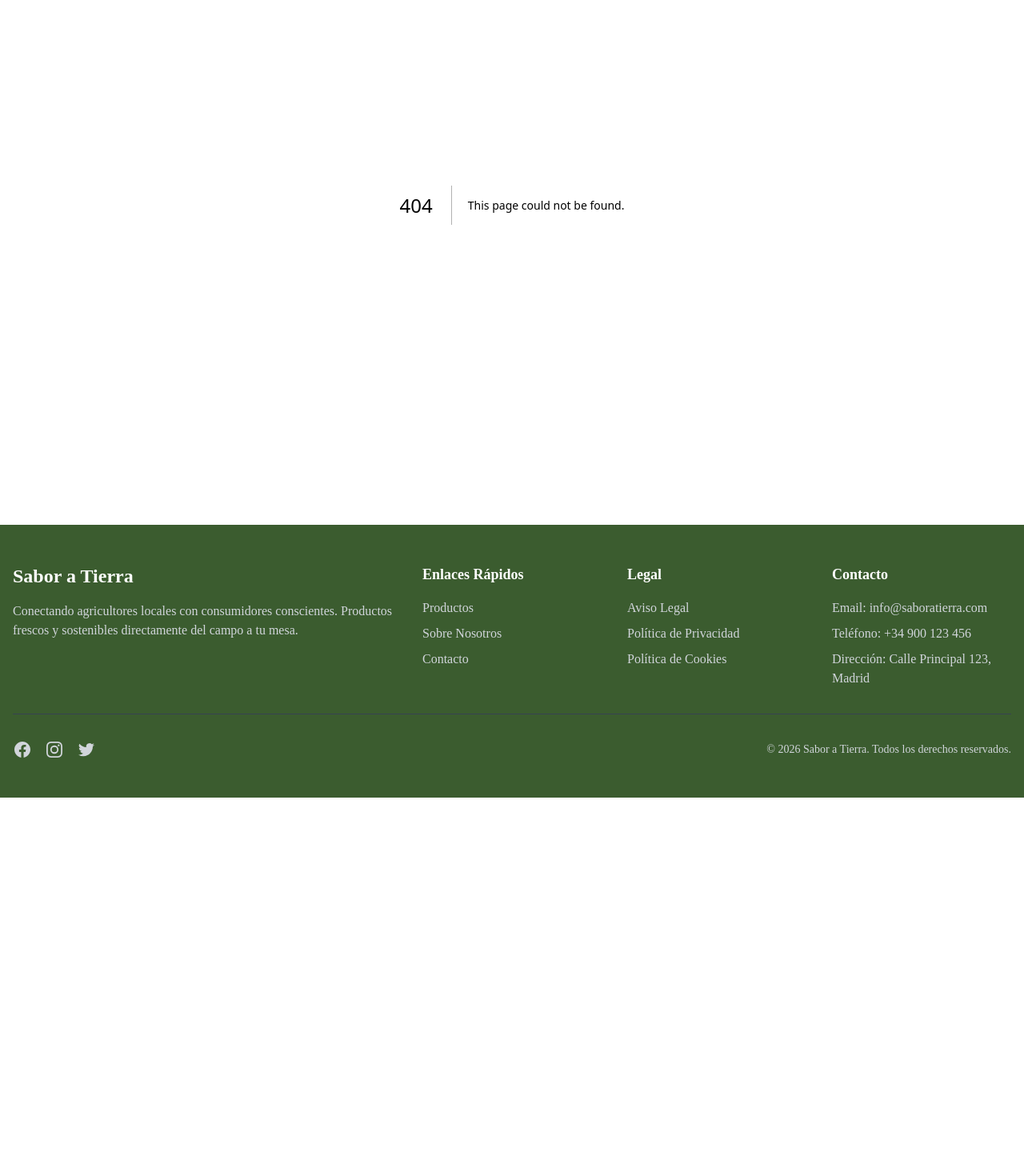
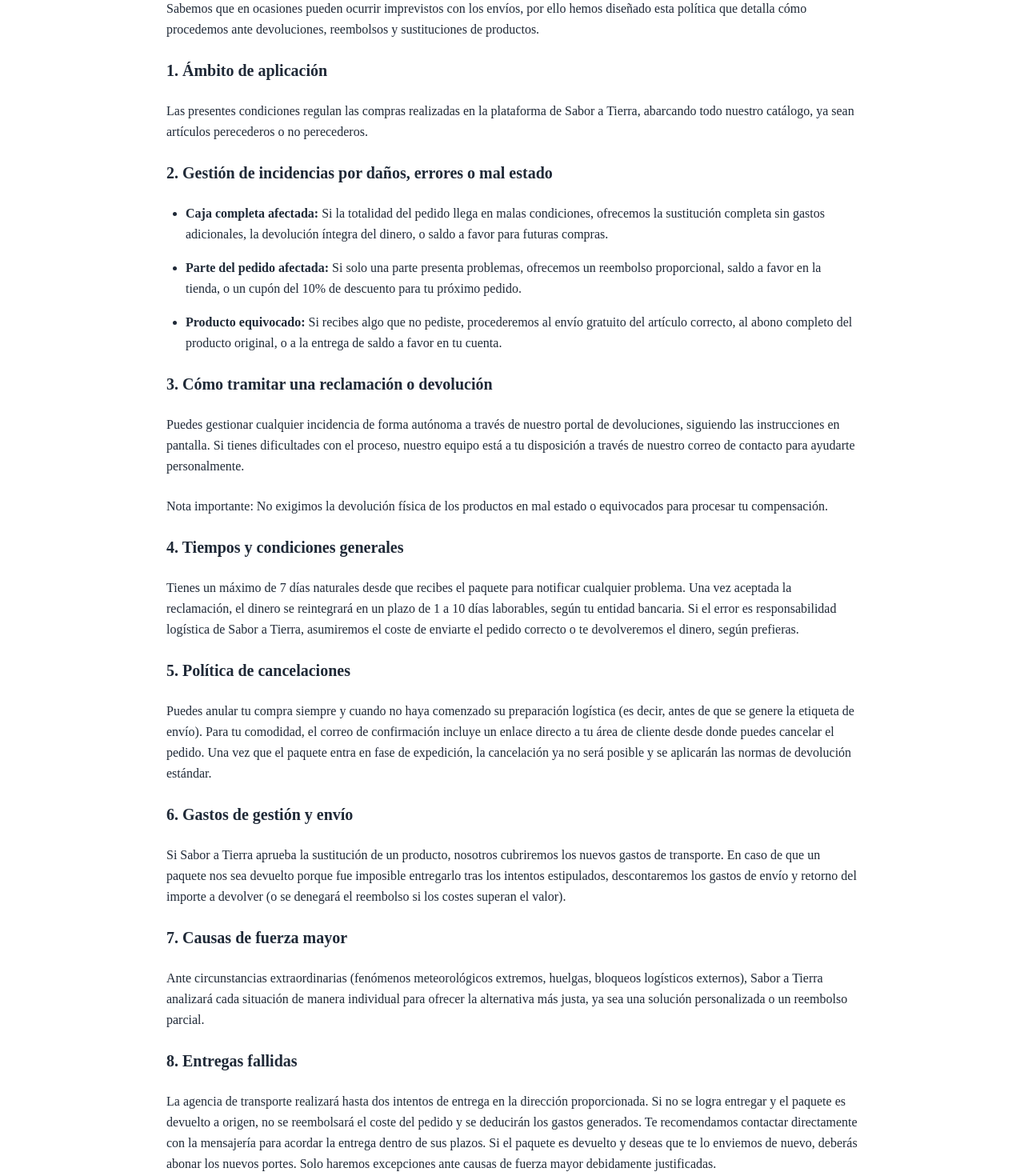
Before and after one commit to Cryptonycode/-sabor-a-tierra, a Next.js app: page /politica-reembolso in a window 1280 px wide. Before the commit this address had no page. Shown: the part 240-1710 px from the top of the page at 80% size. Before the commit the page ends 1237 px from the top, so only its background shows below. Built offline with nearby package versions, Linux system fonts and the light colour scheme.

Commit message:
feat(legal): añadir contenido a la politica de reembolso y devoluciones

```diff
--- /dev/null
+++ b/src/app/politica-reembolso/page.tsx
@@ -0,0 +1,58 @@
+import React from 'react';
+
+export default function PoliticaReembolsoPage() {
+  return (
+    <div className="max-w-4xl mx-auto px-4 py-12 text-gray-800">
+      <h1 className="text-3xl font-bold mb-8 text-center text-primary">Política de Reembolso y Devoluciones</h1>
+
+      <div className="space-y-6 leading-relaxed">
+        <p>
+          En <strong>Sabor a Tierra</strong>, nuestra prioridad es garantizar tu total satisfacción y mantener una transparencia absoluta en cada compra. Sabemos que en ocasiones pueden ocurrir imprevistos con los envíos, por ello hemos diseñado esta política que detalla cómo procedemos ante devoluciones, reembolsos y sustituciones de productos.
+        </p>
+        <h2 className="text-xl font-semibold mt-8 mb-4">1. Ámbito de aplicación</h2>
+        <p>
+          Las presentes condiciones regulan las compras realizadas en la plataforma de Sabor a Tierra, abarcando todo nuestro catálogo, ya sean artículos perecederos o no perecederos.
+        </p>
+        <h2 className="text-xl font-semibold mt-8 mb-4">2. Gestión de incidencias por daños, errores o mal estado</h2>
+        <ul className="list-disc pl-6 space-y-4">
+          <li>
+            <strong>Caja completa afectada:</strong> Si la totalidad del pedido llega en malas condiciones, ofrecemos la sustitución completa sin gastos adicionales, la devolución íntegra del dinero, o saldo a favor para futuras compras.
+          </li>
+          <li>
+            <strong>Parte del pedido afectada:</strong> Si solo una parte presenta problemas, ofrecemos un reembolso proporcional, saldo a favor en la tienda, o un cupón del 10% de descuento para tu próximo pedido.
+          </li>
+          <li>
+            <strong>Producto equivocado:</strong> Si recibes algo que no pediste, procederemos al envío gratuito del artículo correcto, al abono completo del producto original, o a la entrega de saldo a favor en tu cuenta.
+          </li>
+        </ul>
+        <h2 className="text-xl font-semibold mt-8 mb-4">3. Cómo tramitar una reclamación o devolución</h2>
+        <p>
+          Puedes gestionar cualquier incidencia de forma autónoma a través de nuestro portal de devoluciones, siguiendo las instrucciones en pantalla. Si tienes dificultades con el proceso, nuestro equipo está a tu disposición a través de nuestro correo de contacto para ayudarte personalmente.
+        </p>
+        <p className="font-medium">
+          Nota importante: No exigimos la devolución física de los productos en mal estado o equivocados para procesar tu compensación.
+        </p>
+        <h2 className="text-xl font-semibold mt-8 mb-4">4. Tiempos y condiciones generales</h2>
+        <p>
+          Tienes un máximo de 7 días naturales desde que recibes el paquete para notificar cualquier problema. Una vez aceptada la reclamación, el dinero se reintegrará en un plazo de 1 a 10 días laborables, según tu entidad bancaria. Si el error es responsabilidad logística de Sabor a Tierra, asumiremos el coste de enviarte el pedido correcto o te devolveremos el dinero, según prefieras.
+        </p>
+        <h2 className="text-xl font-semibold mt-8 mb-4">5. Política de cancelaciones</h2>
+        <p>
+          Puedes anular tu compra siempre y cuando no haya comenzado su preparación logística (es decir, antes de que se genere la etiqueta de envío). Para tu comodidad, el correo de confirmación incluye un enlace directo a tu área de cliente desde donde puedes cancelar el pedido. Una vez que el paquete entra en fase de expedición, la cancelación ya no será posible y se aplicarán las normas de devolución estándar.
+        </p>
+        <h2 className="text-xl font-semibold mt-8 mb-4">6. Gastos de gestión y envío</h2>
+        <p>
+          Si Sabor a Tierra aprueba la sustitución de un producto, nosotros cubriremos los nuevos gastos de transporte. En caso de que un paquete nos sea devuelto porque fue imposible entregarlo tras los intentos estipulados, descontaremos los gastos de envío y retorno del importe a devolver (o se denegará el reembolso si los costes superan el valor).
+        </p>
+        <h2 className="text-xl font-semibold mt-8 mb-4">7. Causas de fuerza mayor</h2>
+        <p>
+          Ante circunstancias extraordinarias (fenómenos meteorológicos extremos, huelgas, bloqueos logísticos externos), Sabor a Tierra analizará cada situación de manera individual para ofrecer la alternativa más justa, ya sea una solución personalizada o un reembolso parcial.
+        </p>
+        <h2 className="text-xl font-semibold mt-8 mb-4">8. Entregas fallidas</h2>
+        <p>
+          La agencia de transporte realizará hasta dos intentos de entrega en la dirección proporcionada. Si no se logra entregar y el paquete es devuelto a origen, no se reembolsará el coste del pedido y se deducirán los gastos generados. Te recomendamos contactar directamente con la mensajería para acordar la entrega dentro de sus plazos. Si el paquete es devuelto y deseas que te lo enviemos de nuevo, deberás abonar los nuevos portes. Solo haremos excepciones ante causas de fuerza mayor debidamente justificadas.
+        </p>
+      </div>
+    </div>
+  );
+}
--- a/src/components/Footer.tsx
+++ b/src/components/Footer.tsx
@@ -55,6 +55,11 @@
                   Política de Cookies
                 </Link>
               </li>
+              <li>
+                <Link href="/politica-reembolso" className="text-gray-300 hover:text-white transition-colors">
+                  Política de Reembolso
+                </Link>
+              </li>
             </ul>
           </div>
 
@@ -62,9 +67,9 @@
           <div>
             <h4 className="text-lg font-semibold mb-4">Contacto</h4>
             <ul className="space-y-2 text-gray-300">
-              <li>Email: info@saboratierra.com</li>
-              <li>Teléfono: +34 900 123 456</li>
-              <li>Dirección: Calle Principal 123, Madrid</li>
+              <li>Email: saboratierra25@gmail.com</li>
+              <li>Teléfono: 644 55 15 84</li>
+              <li>Dirección: C/ Travesía reñidero, 29. Motril</li>
             </ul>
           </div>
         </div>
--- a/tsconfig.json
+++ b/tsconfig.json
@@ -1,6 +1,6 @@
 {
   "compilerOptions": {
-    "target": "es5",
+    "target": "es2017",
     "lib": ["dom", "dom.iterable", "esnext"],
     "allowJs": true,
     "skipLibCheck": true,
```
